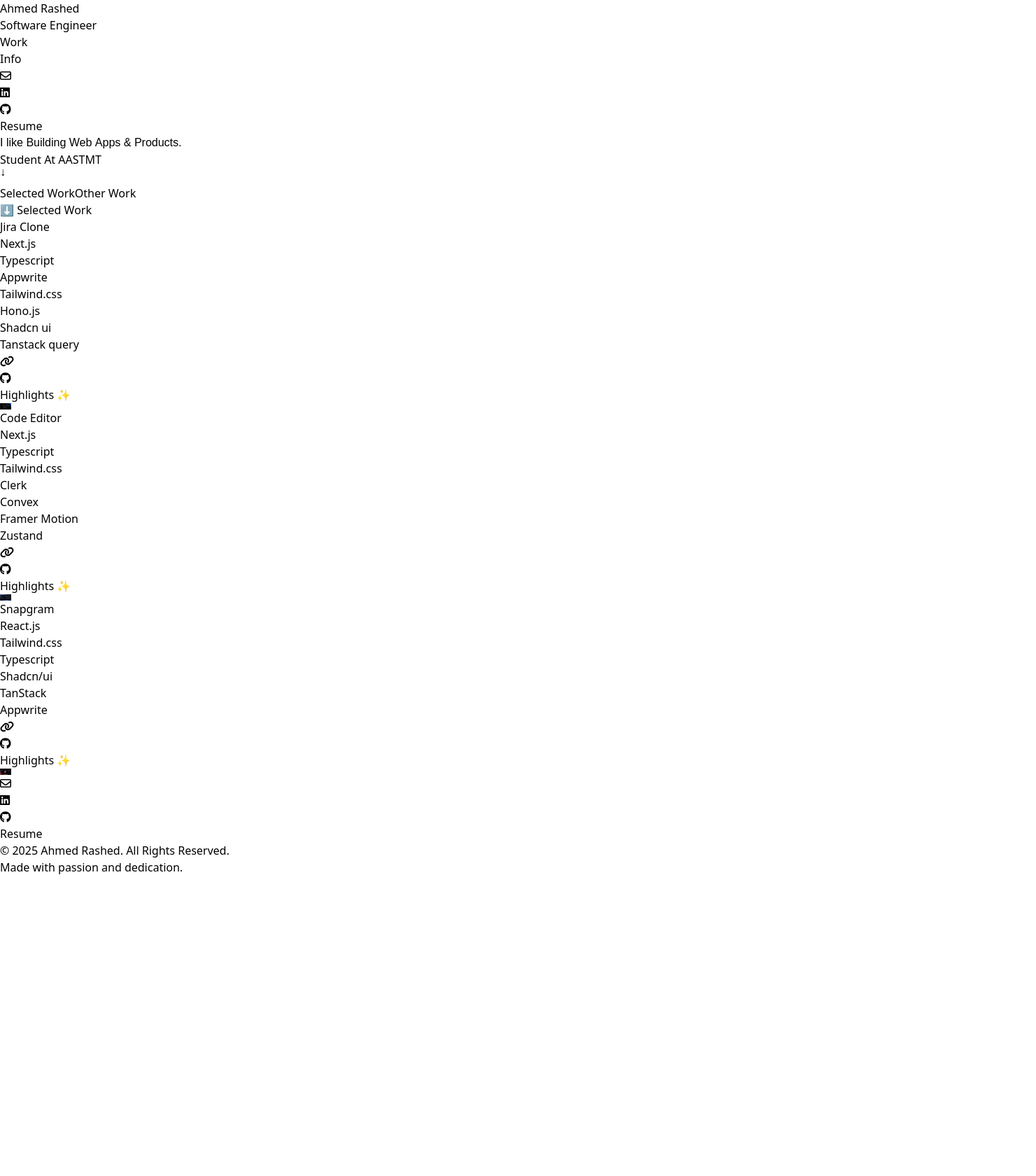
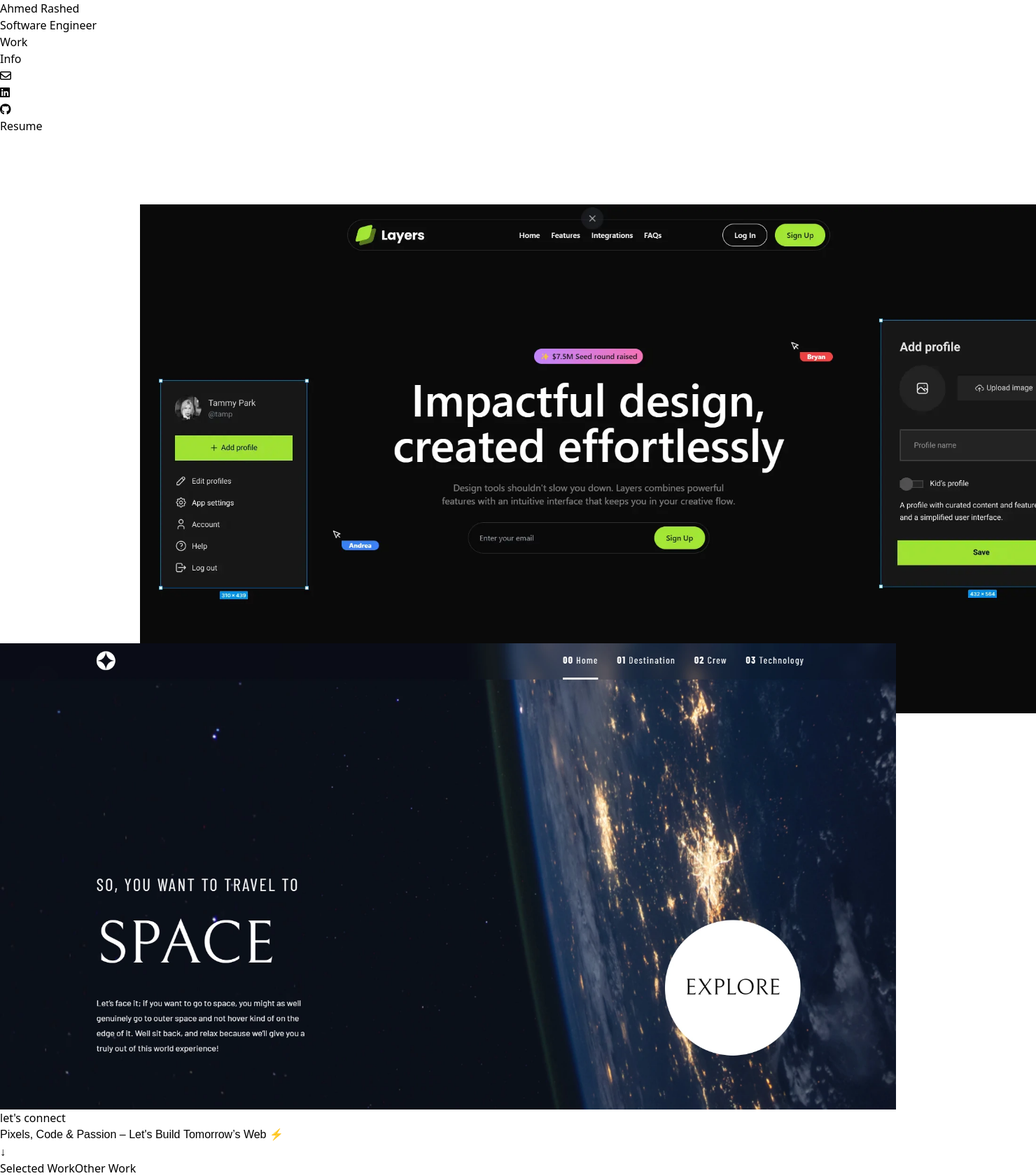
Before and after one commit to legendofnoobs/ProPortfolio, a React (Vite) app: page / in a window 1280 px wide. Shown: the top 1680 px of the page at 70% size, 1480 px wide, since content can reach past the window. Before the commit the page ends 1251 px from the top, so only its background shows below. Built offline with nearby package versions, Linux system fonts and the light colour scheme.

Commit message:
some css edits

```diff
--- a/package.json
+++ b/package.json
@@ -15,6 +15,9 @@
     "@fortawesome/free-regular-svg-icons": "^6.7.2",
     "@fortawesome/free-solid-svg-icons": "^6.7.2",
     "@fortawesome/react-fontawesome": "^0.2.2",
+    "@tsparticles/engine": "^3.8.1",
+    "@tsparticles/react": "^3.0.0",
+    "@tsparticles/slim": "^3.8.1",
     "lenis": "^1.1.19",
     "motion": "^11.13.1",
     "react": "^18.3.1",
--- /dev/null
+++ b/src/components/Besmellah copy.jsx
@@ -0,0 +1,32 @@
+import { motion } from "motion/react"
+
+const BesmellahEdit = () => {
+	return (
+		<motion.div
+			className="w-full xl:max-w-4xl 2xl:max-w-5xl"
+			initial={{ y: "10%", opacity: 0, filter: "blur(10px)" }}
+			animate={{ y: "0%", opacity: 1, filter: "blur(0px)" }}
+			transition={{ type: "tween", duration: 1, delay: 0.5 }}>
+			<div className="max-w-full h-fit flex flex-col items-center justify-center py-16 md:py-32 lg:py-40 xl:py-16 2xl:py-36 gap-20">
+				<h1
+					className="text-4xl sm:text-5xl md:text-6xl xl:text-8xl z-10 group text-center"
+					style={{
+						fontFamily: "Arial, sans-serif",
+						textShadow: "rgba(255,255,255,0.8) 0px 0px 7px",
+					}}
+				>
+					{["Pixels,", "Code", "&", "Passion", "–", "Let's", "Build", "Tomorrow’s", "Web", "⚡"].map((word, index) => (
+						<span
+							key={index}
+							className="inline-block transition-transform duration-300 ease-in-out group-hover:hover:-translate-y-2"
+						>
+							{word}&nbsp;
+						</span>
+					))}
+				</h1>
+			</div>
+		</motion.div>
+	)
+}
+
+export default BesmellahEdit
--- a/src/pages/Work.jsx
+++ b/src/pages/Work.jsx
@@ -1,8 +1,11 @@
 import { useState, useEffect } from "react"; // Import useEffect
-import Besmellah from "../components/Besmellah";
+// import Besmellah from "../components/Besmellah";
 import SelectedWork from "../components/SelectedWork";
 import OtherWork from "../components/OtherWork";
 import { motion } from "motion/react";
+import BesmellahEdit from "../components/Besmellah copy";
+import layersImage from "../assets/ProjectsAssets/Highlights/Layers/image0.webp"
+import space from "../assets/ProjectsAssets/Highlights/space/space1.webp"
 
 const floatAnimation = {
 	y: [0, -20, 0], // Moves the element up and down
@@ -33,8 +36,47 @@ const Work = () => {
 
 	return (
 		<section className="w-full max-w-5xl xl:max-w-4xl 2xl:max-w-5xl m-auto flex flex-col items-start pt-10 pb-44 gap-y-10">
-			<div className=" mb-20 m-auto flex flex-col justify-center items-center">
-				<Besmellah />
+			<div className="relative mb-20 m-auto flex flex-col justify-center items-center ">
+				<motion.img
+					src={layersImage} drag
+					dragConstraints={{ top: -50, bottom: 500, left: -1050, right: 300 }}
+					className="absolute -right-10 top-0 rounded-lg w-96 h-auto z-40 hidden xl:block" alt="lool"
+					initial={{ opacity: 0, y: 400, x: 0, filter: "blur(10px)" }}
+					animate={{ opacity: 1, y: 100, x: 200, filter: "blur(0px)" }}
+					transition={{ type: "tween", duration: 1, delay: 0.8 }}
+				/>
+				<motion.img
+					src={space} drag
+					dragConstraints={{ top: -50, bottom: 500, left: -100, right: 1100 }}
+					className="absolute -left-56 top-10 rounded-lg w-96 h-auto z-40 hidden xl:block" alt="lool"
+					initial={{ opacity: 0, y: 400, x: 200, filter: "blur(10px)" }}
+					animate={{ opacity: 1, y: 0, x: 0, filter: "blur(0px)" }}
+					transition={{ type: "tween", duration: 1, delay: 0.8 }}
+				/>
+				<motion.a href="mailto:ahmedalirashed203@gmail.com" className="relative w-fit h-fit mt-12 bg-green-600/30 py-2 px-4 border border-green-600 rounded-full flex gap-2 justify-center items-center overflow-hidden"
+					initial={{ y: "10%", opacity: 0, filter: "blur(10px)" }}
+					animate={{ y: "0%", opacity: 1, filter: "blur(0px)" }}
+					transition={{ type: "tween", duration: 1, delay: 0.5 }}
+				>
+					{/* Shimmer Effect */}
+					<motion.div
+						className="absolute top-0 left-0 w-full h-full bg-gradient-to-r from-transparent via-white/15 to-transparent"
+						initial={{ x: "-100%" }}
+						animate={{ x: "100%" }}
+						transition={{
+							duration: 4,
+							repeat: Infinity,
+							ease: "linear",
+						}}
+					/>
+					{/* Content */}
+					<div className="w-2 h-2 rounded-full bg-green-500" />
+					<div className="flex items-center justify-center text-white italic">
+						let&apos;s connect
+					</div>
+				</motion.a>
+
+				<BesmellahEdit />
 				<motion.div animate={floatAnimation} className="w-fit h-fit bg-transparent border-[1px] rounded-full m-auto mt-16 p-2">
 					<p className="text-5xl">↓</p>
 				</motion.div>
```
Also changed, not shown: 1 other file (tests, documents, lock files or other folders).
